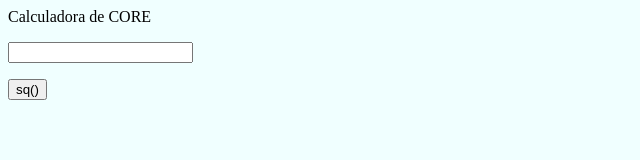
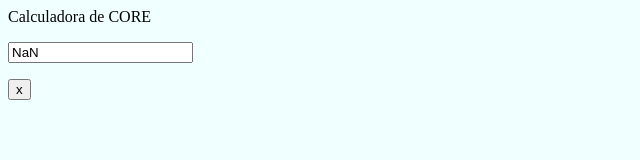
Before and after one commit to Nerio-Messino/DUDAS_P3, a website: page index.html in a window 1280 px wide. Shown: the full height of the page, 0-640 px from the left. Drawn offline with Linux system fonts and the light colour scheme.

Commit message:
cambiamos el codigo de CalcularCuadrado

```diff
--- a/index.html
+++ b/index.html
@@ -7,11 +7,16 @@
 
     <p><input type="text" id="pantalla"></p>
 
-    <button id="cuadrado" onclick="addEventListener(click,CalcularCuadrado )" > sq()</button>
+    <button id="cuadrado" onclick="addEventListener(click,CalcularCuadrado )" > x </button>
+
+
+
+
     <script type="text/javascript">
-      function CalcularCuadrado(){
-       let numero;
-       return pow(numero, 2);
+      function CalcularCuadrado(number){
+       let cuadrado;
+       cuadrado=number*number;
+       return cuadrado;
       }
       document.getElementById("pantalla").value = CalcularCuadrado();
     </script>
```
